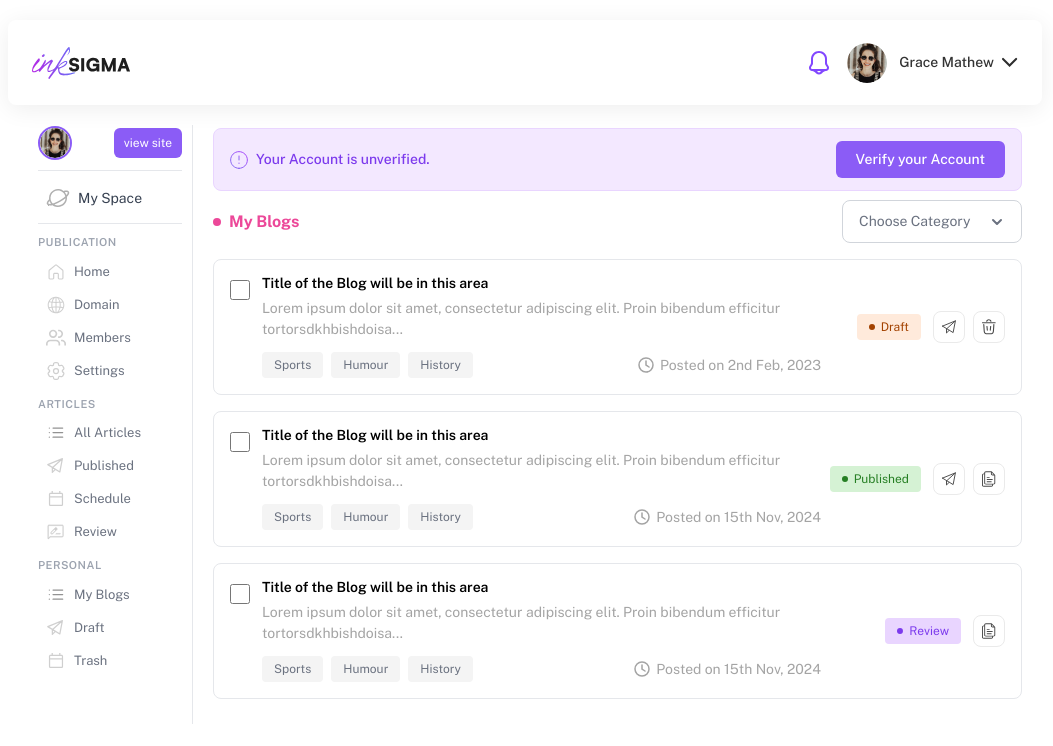
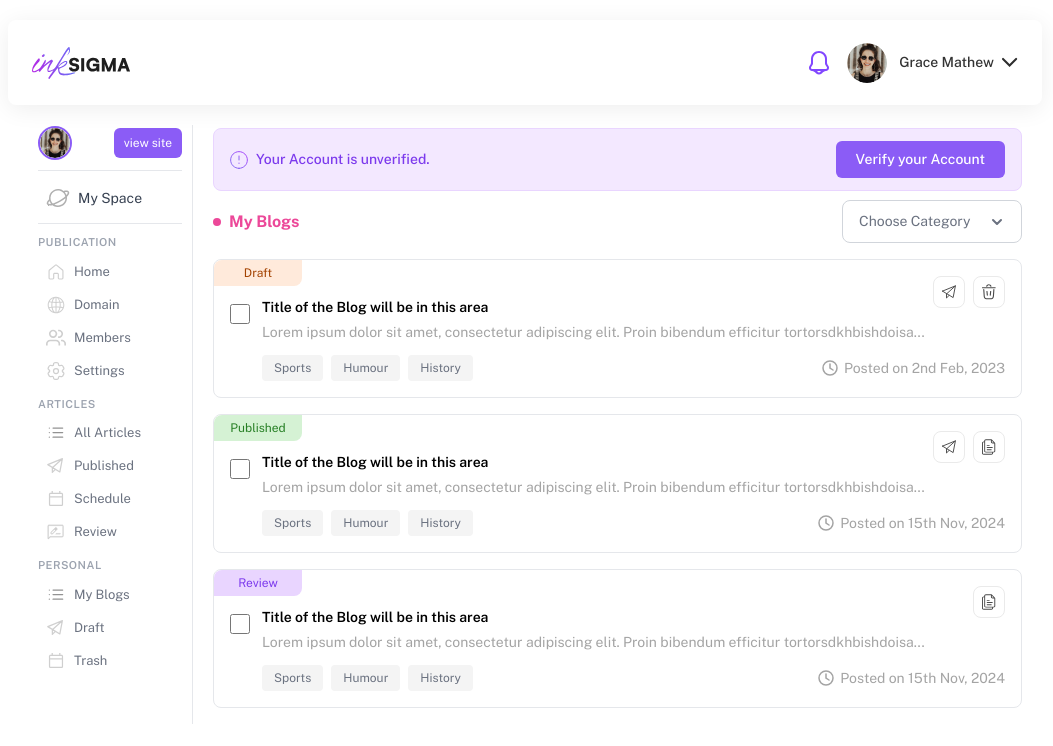
Before and after one commit to inksigmaaa/InkSigma, a Next.js app: page /my-blogs in a window 1280 px wide. Shown: the top 746 px of the page, without its empty margins (115-1168 px from the left). Built offline with nearby package versions, Linux system fonts and the light colour scheme; a web font is replaced by a local one.

Commit message:
fix: CSS fixes

```diff
--- a/src/app/components/articleContainer/ArticleContainer.module.css
+++ b/src/app/components/articleContainer/ArticleContainer.module.css
@@ -91,6 +91,10 @@
     flex-wrap: nowrap;
 }
 
+.footer .categories {
+    align-items: center;
+}
+
 .footer .posted {
     margin-left: auto;
     flex-shrink: 0;
@@ -173,13 +177,13 @@
     }
 }
 
-/* ===== TABLET AND DESKTOP LAYOUT ===== */
-@media (min-width: 769px) {
+/* ===== TABLET LAYOUT (769px - 1024px) ===== */
+@media (min-width: 769px) and (max-width: 1024px) {
     .articleCard {
         padding-right: 200px;
     }
 
-    .articleCard > .statusBadge {
+    .articleCard>.statusBadge {
         display: none;
     }
 
@@ -228,32 +232,94 @@
 
     .footer {
         flex-wrap: nowrap;
+        align-items: center;
     }
 
     .footer .posted {
         display: flex;
+    }
+
+    .categories .categoryTag:first-child {
+        display: flex;
+        align-items: center;
+    }
+}
+
+/* ===== DESKTOP LAYOUT (1025px+) ===== */
+@media (min-width: 1025px) {
+    .articleCard {
+        padding-top: 40px;
+        padding-right: 16px;
+    }
+
+    .articleCard>.statusBadge {
+        display: flex;
+        position: absolute;
+        top: 0;
+        left: 0;
+        width: auto;
+        min-width: 88px;
+        height: 26px;
+        padding: 4px 16px;
+        border-top-left-radius: 8px;
+        border-bottom-right-radius: 8px;
+    }
+
+    .content {
+        margin-top: 0;
+        align-items: flex-start;
+    }
+
+    .content .actions {
+        display: flex;
+        position: absolute;
+        right: 16px;
+        top: 16px;
+        gap: 8px;
+    }
+
+    .tabletStatusActions {
+        display: none;
+    }
+
+    .footer {
+        flex-wrap: nowrap;
+        align-items: center;
+    }
+
+    .footer .posted {
+        display: flex;
+    }
+
+    .categories .categoryTag:first-child {
+        display: flex;
+        align-items: center;
     }
 }
 
 /* ===== MOBILE RESPONSIVE ===== */
 @media (max-width: 768px) {
     .articleCard {
-        padding-top: 50px;
+        padding-top: 40px;
     }
 
-    .articleCard > .statusBadge {
+    .articleCard>.statusBadge {
         display: flex;
         position: absolute;
-        top: 12px;
-        left: 12px;
+        top: 0;
+        left: 0;
         width: auto;
-        height: auto;
-        padding: 6px 16px;
-        border-radius: 4px;
+        min-width: 88px;
+        height: 26px;
+        padding: 4px 16px;
+        border-top-left-radius: 8px;
+        border-bottom-right-radius: 8px;
     }
 
     .mobileDropdown {
         display: block;
+        top: 8px;
+        right: 8px;
     }
 
     .tabletStatusActions {
```
